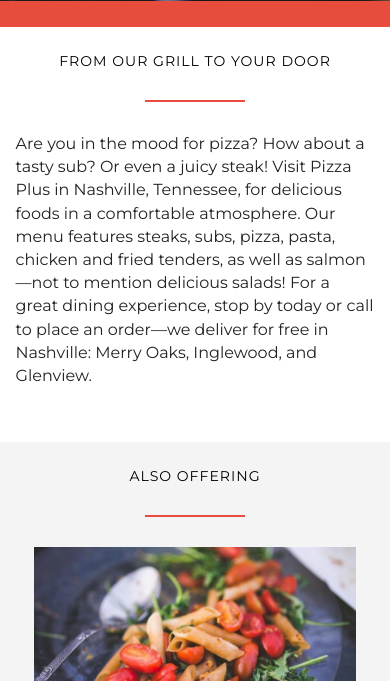
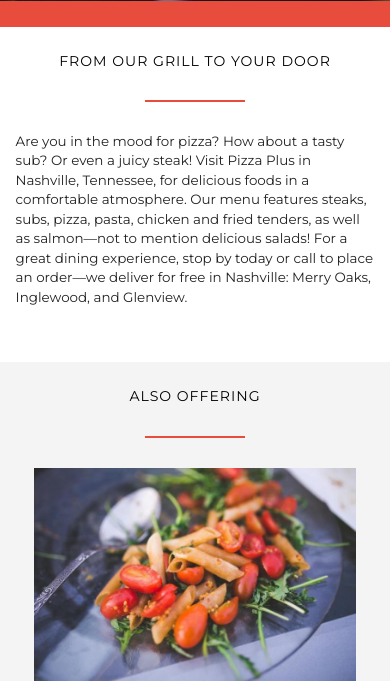
Before and after one commit to tflem/pizza_plus, a PHP site: page / in a window 390 px wide. Shown: the part 843-1524 px from the top of the page. Run offline with PHP 8.4, Linux system fonts and the light colour scheme; style sheets or scripts are compiled from the project's sources; some libraries are stand-ins or nearby versions; some web fonts are replaced.

Commit message:
Adjust media queries

```diff
--- a/resources/css/style.css
+++ b/resources/css/style.css
@@ -546,4 +546,6 @@
     h3 { font-size: 88%; }
     section { padding: 25px 0; }
     .contact-form { width: 100%; }
+    .company-intro { font-size: 84%; }
+    .about-us { font-size: 84%; }
 }
```
